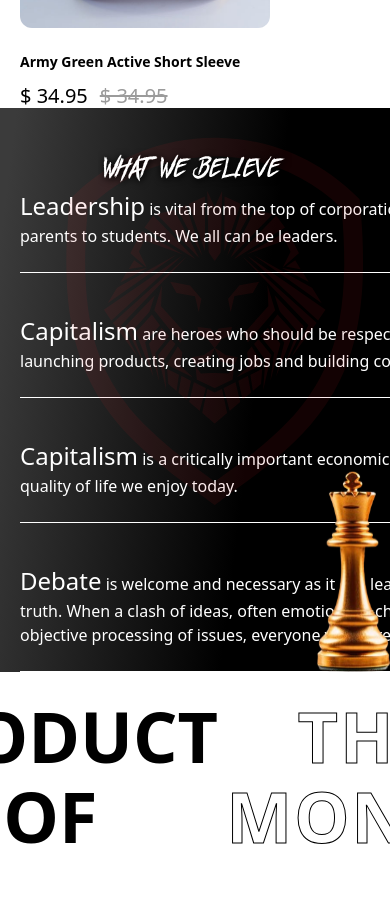
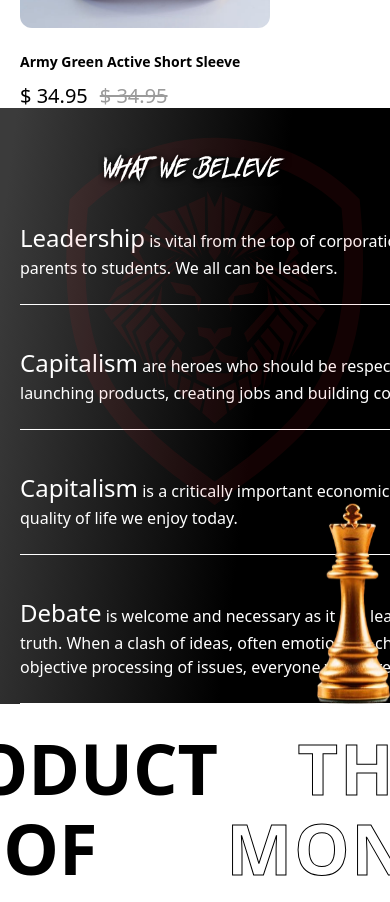
Before and after one commit to tanmoypaul1005/Genesys-Softwares, a Next.js app: page / in a window 390 px wide. Shown: the part 6468-7370 px from the top of the page. Built offline with nearby package versions, Linux system fonts and the light colour scheme; grey boxes are pictures that could not be loaded.

Commit message:
Refactor Believe component to use grid layout and adjust image display

```diff
--- a/app/components/Believe.js
+++ b/app/components/Believe.js
@@ -24,11 +24,13 @@ const Believe = () => {
     ];
 
     return (
-        <div className='relative flex justify-between all_padding bg-gradient-custom'>
+        <div className='relative grid grid-cols-1 md:grid-cols-2 gap-x-10 all_padding bg-gradient-custom'>
             <div>
-            <Image className="w-full h-full" width={500} height={900} src={iMan2} alt="Man Image" />
+                <div className='hidden w-full h-full md:block'>
+                    <Image className="w-full h-full" width={500} height={900} src={iMan2} alt="Man Image" />
+                </div>
             </div>
-            <div className='flex flex-col gap-10 mt-20'>
+            <div className='flex flex-col gap-10 mt-28 md:mt-20'>
                 {beliefs.map((belief, index) => (
                     <div key={index} className='text-white w-[700px] text-medium border-b border-white pb-6'>
                         <span className='text-2xl leading-9'>{belief.title}</span>
```
